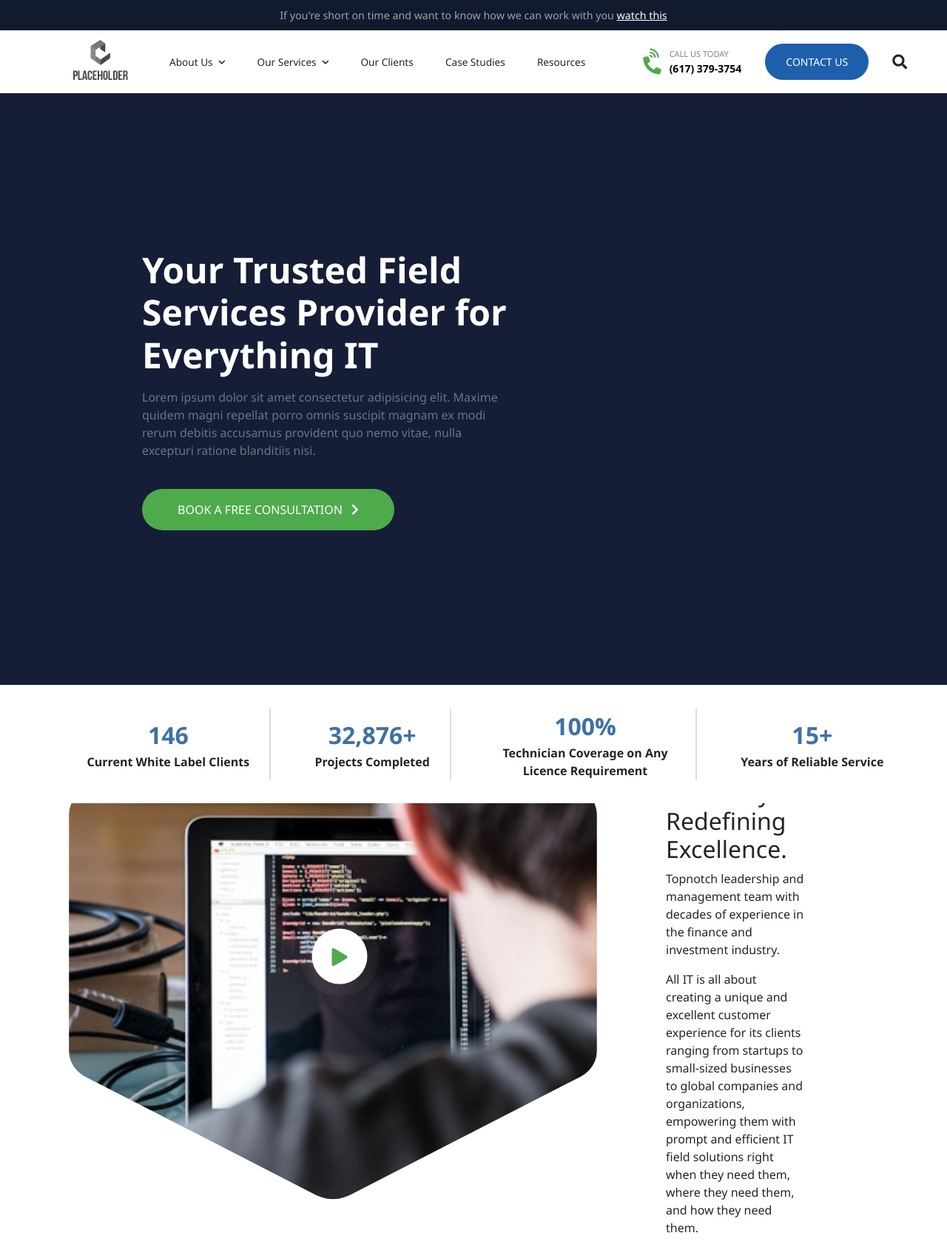
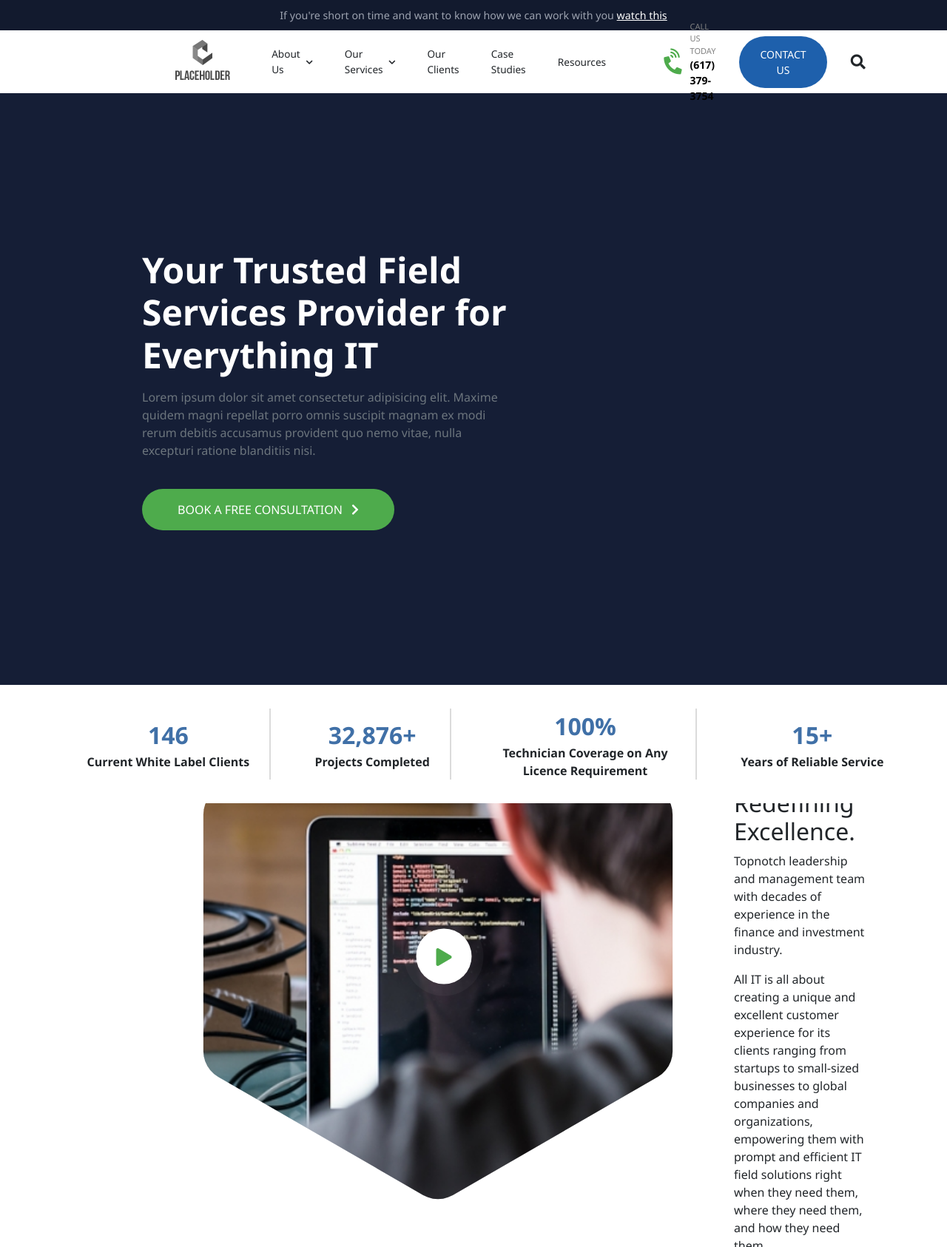
Before and after one commit to mark-stephen-maduro/all-it, a plain HTML site: page index.html in a window 1280 px wide. Shown: the whole page at 74% size. Drawn offline with nearby package versions, Linux system fonts and the light colour scheme.

Commit message:
chore: update ui

```diff
--- a/style/main.scss
+++ b/style/main.scss
@@ -20,11 +20,11 @@ header {
   .header-links {
     display: flex;
     column-gap: 5em;
-    justify-content: center;
+    justify-content: space-between;
     align-items: center;
     background-color: #fff;
     height: 85px; // header height
-    // padding-left: $start-point;
+    padding: 0 $start-point;
 
     > ul {
       display: flex;
@@ -100,7 +100,7 @@ header {
   display: flex;
   justify-content: start;
   align-items: center;
-  padding-left: 15%;
+  padding: 0 $start-point;
 
   .description {
     display: flex;
@@ -187,7 +187,7 @@ header {
   align-items: center;
   height: 600px;
 
-  padding-right: $start-point;
+  padding: 0 $start-point;
   overflow: hidden;
 
   .comb {
@@ -242,7 +242,7 @@ header {
           12.85898% 25.66987%
         );
         img {
-          width: 900px;
+          width: 800px;
           height: 800px;
         }
       }
```
Also changed, not shown: style/main.css, 1 other file.
